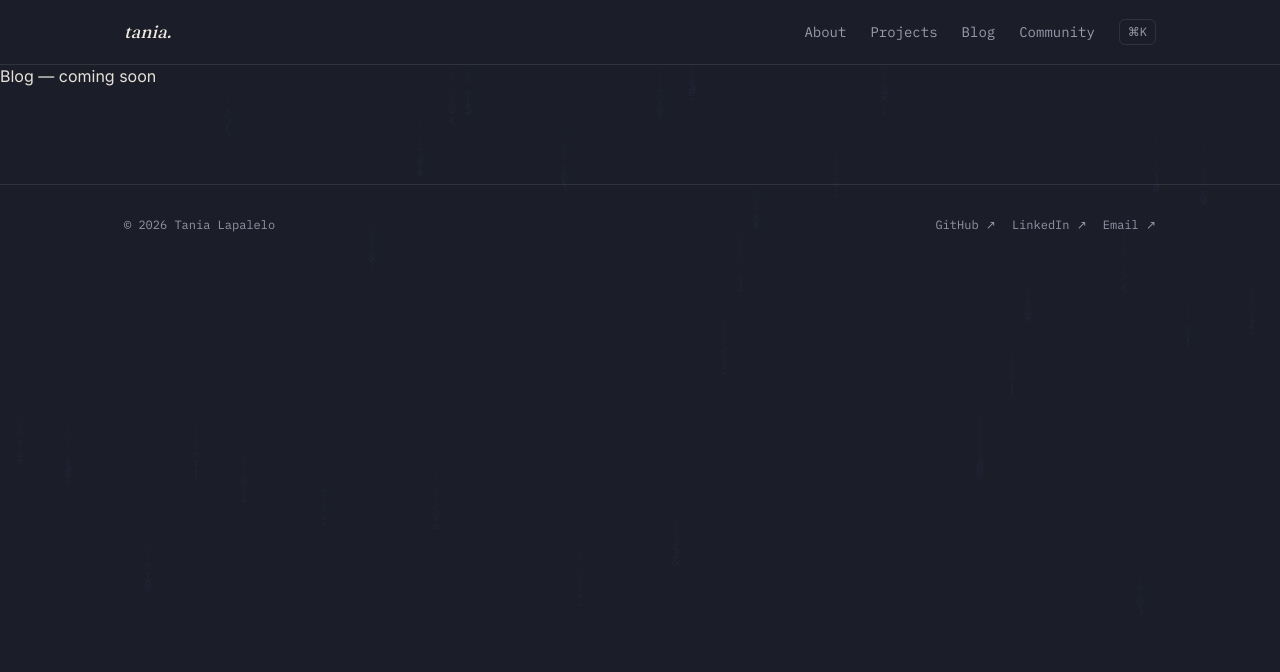
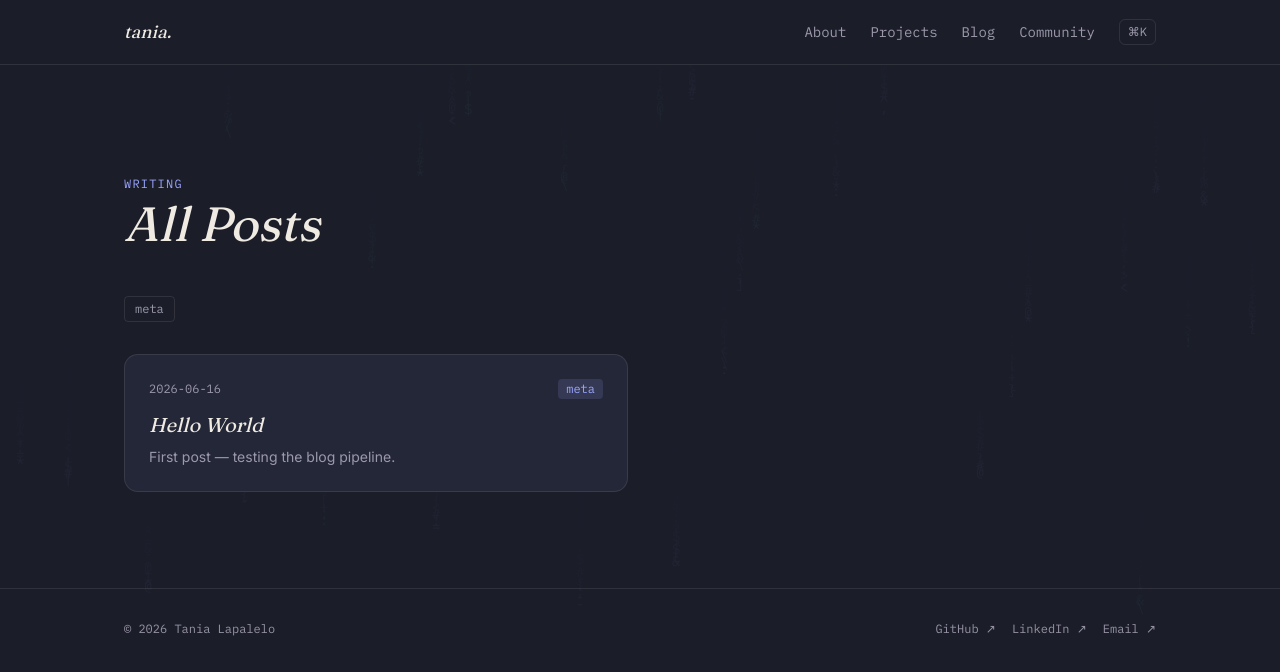
Before and after one commit to tanialapalelo/latest-portfolio, a Next.js app: page /blog in a window 1280 px wide. Shown: the top 672 px of the page. Built offline with nearby package versions, Linux system fonts and the light colour scheme.

Commit message:
feat: blog index with tag filter and post pages

```diff
--- a/app/blog/[slug]/page.tsx
+++ b/app/blog/[slug]/page.tsx
@@ -1,3 +1,38 @@
-export default function BlogPostPage() {
-  return <div>Post — coming soon</div>
+import type { Metadata } from 'next'
+import { getBlogSlugs } from '@/lib/content'
+import { PostHeader } from '@/components/blog/PostHeader'
+
+export async function generateStaticParams() {
+  return getBlogSlugs().map(slug => ({ slug }))
 }
+
+export async function generateMetadata(
+  { params }: { params: Promise<{ slug: string }> }
+): Promise<Metadata> {
+  const { slug } = await params
+  const { metadata } = await import(`@/content/blog/${slug}.mdx`)
+  return {
+    title: `${metadata.title} — Tania Lapalelo`,
+    description: metadata.excerpt,
+    openGraph: {
+      title: metadata.title,
+      description: metadata.excerpt,
+      ...(metadata.coverImage && { images: [metadata.coverImage] }),
+    },
+  }
+}
+
+export default async function BlogPostPage(
+  { params }: { params: Promise<{ slug: string }> }
+) {
+  const { slug } = await params
+  const { default: Content, metadata } = await import(`@/content/blog/${slug}.mdx`)
+  return (
+    <div className="relative z-10 mx-auto max-w-[1080px] px-6">
+      <PostHeader {...metadata} />
+      <div className="prose prose-invert max-w-none py-12">
+        <Content />
+      </div>
+    </div>
+  )
+}
--- a/app/blog/page.tsx
+++ b/app/blog/page.tsx
@@ -1,3 +1,27 @@
-export default function BlogPage() {
-  return <div>Blog — coming soon</div>
+import type { Metadata } from 'next'
+import { getBlogSlugs } from '@/lib/content'
+import { BlogIndex } from '@/components/blog/BlogIndex'
+
+export const metadata: Metadata = {
+  title: 'Writing — Tania Lapalelo',
+  description: 'Essays and notes on frontend engineering, full-stack systems, and building in public.',
 }
+
+export default async function BlogPage() {
+  const slugs = getBlogSlugs()
+  const allPosts = await Promise.all(
+    slugs.map(async slug => {
+      const { metadata } = await import(`@/content/blog/${slug}.mdx`)
+      return { slug, ...metadata }
+    })
+  )
+  const posts = allPosts.sort((a, b) => b.date.localeCompare(a.date))
+
+  return (
+    <div className="relative z-10 mx-auto max-w-[1080px] px-6 pt-28">
+      <p className="font-mono text-xs text-periwinkle uppercase tracking-widest mb-2">Writing</p>
+      <h1 className="font-display italic text-5xl text-ink mb-12">All Posts</h1>
+      <BlogIndex posts={posts} />
+    </div>
+  )
+}
--- /dev/null
+++ b/components/blog/BlogIndex.tsx
@@ -0,0 +1,37 @@
+'use client'
+import { useState, useMemo } from 'react'
+import { PostCard } from '@/components/home/PostCard'
+import { TagFilter } from './TagFilter'
+
+type Post = {
+  slug: string
+  title: string
+  date: string
+  excerpt: string
+  tags: string[]
+}
+
+export function BlogIndex({ posts }: { posts: Post[] }) {
+  const [activeTag, setActiveTag] = useState<string | null>(null)
+  const allTags = useMemo(
+    () => Array.from(new Set(posts.flatMap(p => p.tags))).sort(),
+    [posts]
+  )
+  const filtered = activeTag
+    ? posts.filter(p => p.tags.includes(activeTag))
+    : posts
+
+  return (
+    <div>
+      <TagFilter tags={allTags} activeTag={activeTag} onSelect={setActiveTag} />
+      <div className="grid grid-cols-1 gap-6 md:grid-cols-2">
+        {filtered.map(p => <PostCard key={p.slug} {...p} />)}
+      </div>
+      {filtered.length === 0 && (
+        <p className="font-mono text-sm text-ink-dim text-center py-12">
+          No posts tagged &quot;{activeTag}&quot;.
+        </p>
+      )}
+    </div>
+  )
+}
--- /dev/null
+++ b/components/blog/PostHeader.tsx
@@ -0,0 +1,26 @@
+type Props = {
+  title: string
+  date: string
+  tags: string[]
+  excerpt: string
+}
+
+export function PostHeader({ title, date, tags, excerpt }: Props) {
+  const formatted = new Date(date).toLocaleDateString('en-US', {
+    year: 'numeric', month: 'long', day: 'numeric',
+  })
+  return (
+    <div className="pt-28 pb-8 border-b border-grid-line">
+      <time dateTime={date} className="font-mono text-xs text-ink-dim mb-4 block">{formatted}</time>
+      <h1 className="font-display italic text-5xl text-ink mb-4">{title}</h1>
+      <p className="text-ink-dim text-lg mb-6">{excerpt}</p>
+      <div className="flex flex-wrap gap-2">
+        {tags.map(tag => (
+          <span key={tag} className="font-mono text-xs text-periwinkle border border-periwinkle-soft bg-periwinkle-soft rounded px-2 py-0.5">
+            {tag}
+          </span>
+        ))}
+      </div>
+    </div>
+  )
+}
--- /dev/null
+++ b/components/blog/TagFilter.tsx
@@ -0,0 +1,30 @@
+'use client'
+type Props = {
+  tags: string[]
+  activeTag: string | null
+  onSelect: (tag: string | null) => void
+}
+
+export function TagFilter({ tags, activeTag, onSelect }: Props) {
+  return (
+    <div className="flex flex-wrap gap-2 mb-8" role="group" aria-label="Filter by tag">
+      {tags.map(tag => {
+        const isActive = tag === activeTag
+        return (
+          <button
+            key={tag}
+            onClick={() => onSelect(isActive ? null : tag)}
+            className={`font-mono text-xs rounded px-2.5 py-1 border transition-colors ${
+              isActive
+                ? 'bg-periwinkle text-bg border-periwinkle'
+                : 'text-ink-dim border-grid-line hover:text-periwinkle hover:border-periwinkle'
+            }`}
+            aria-pressed={isActive}
+          >
+            {tag}
+          </button>
+        )
+      })}
+    </div>
+  )
+}
```
Also changed, not shown: 1 other file (tests, documents, lock files or other folders).
